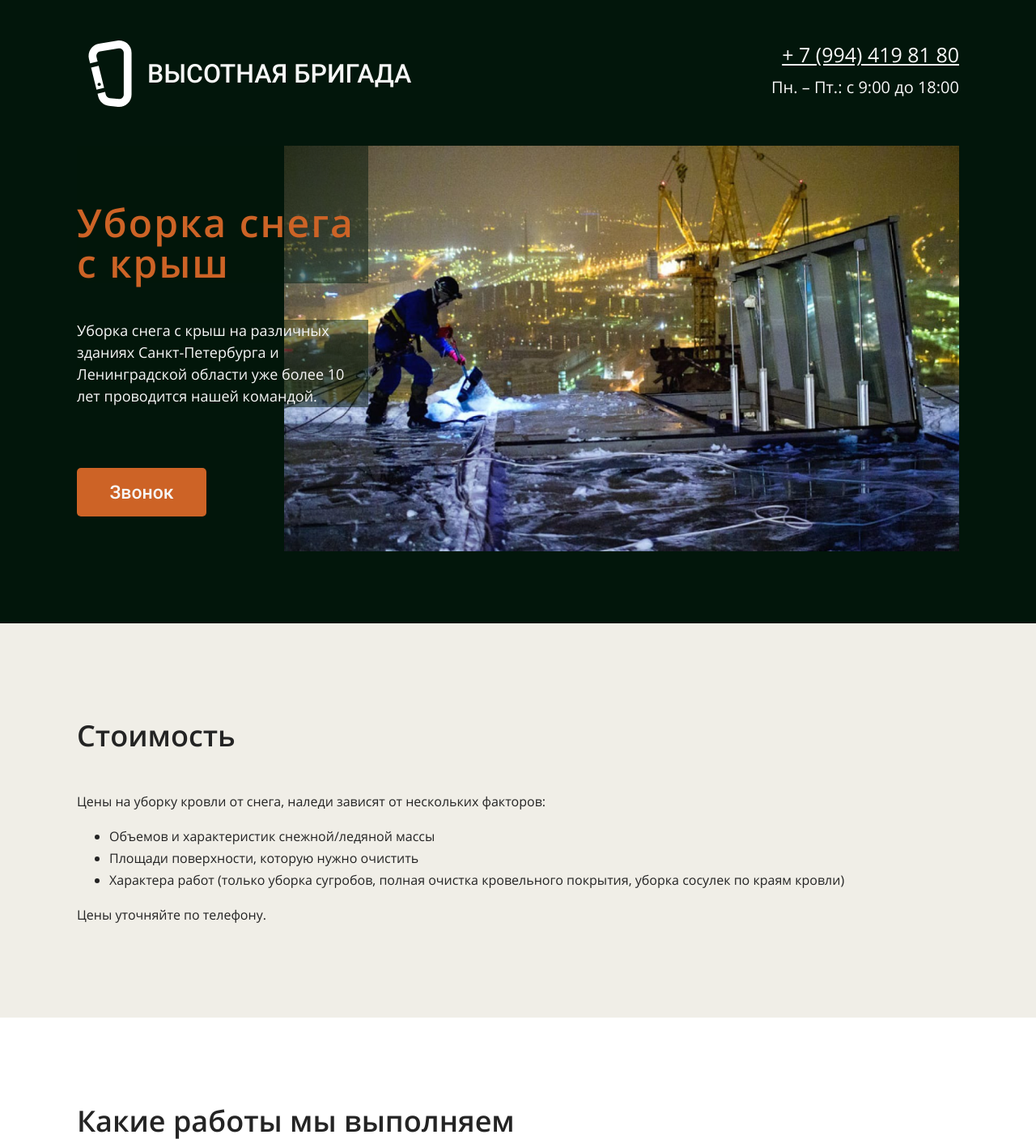
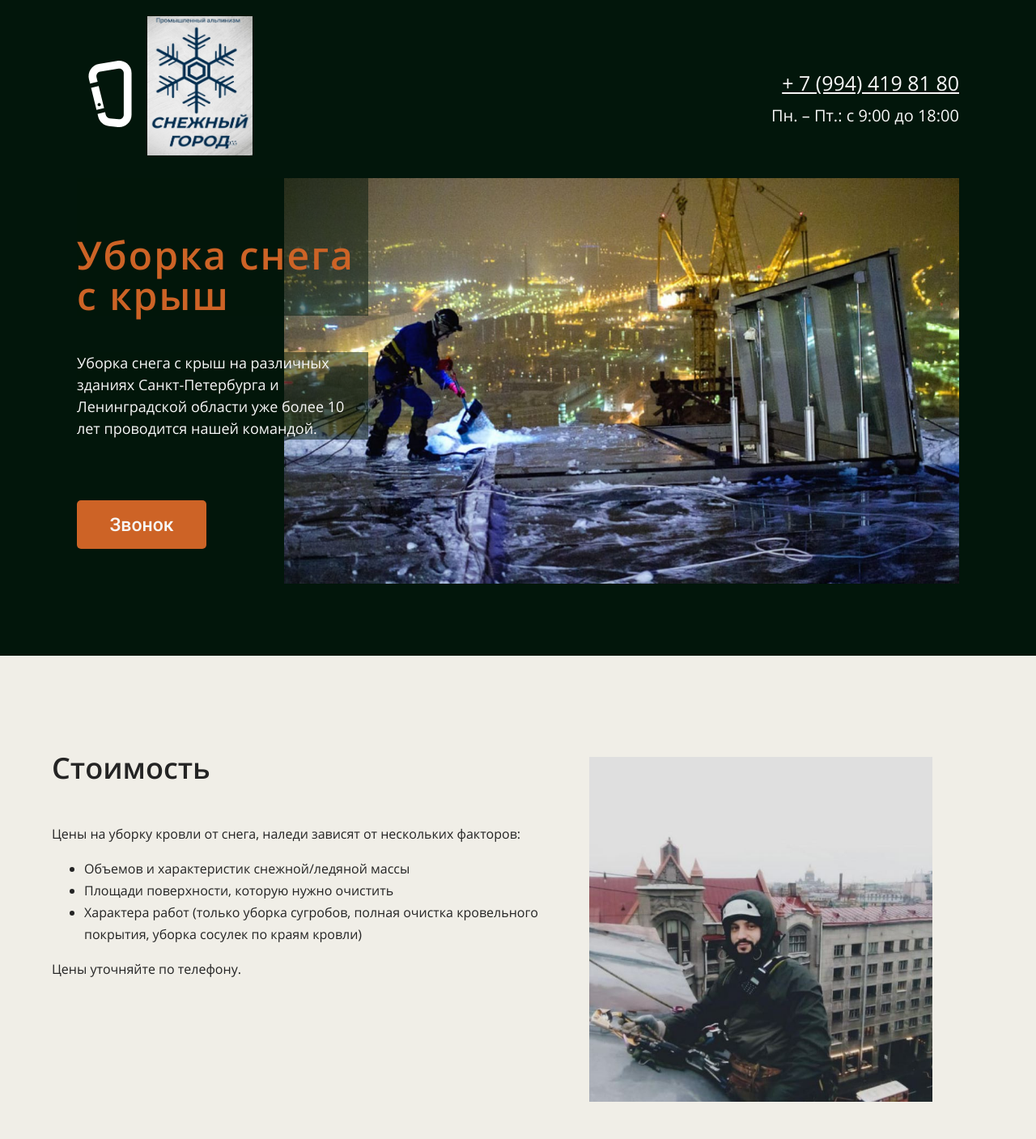
Before and after one commit to unstoo/vysotnaya-brigada, a plain HTML site: page index.html in a window 1280 px wide. Shown: the top 1407 px of the page at 81% size. Drawn offline with Linux system fonts and the light colour scheme.

Commit message:
feat: sashas updates

```diff
--- a/css/style.css
+++ b/css/style.css
@@ -62,7 +62,9 @@ h3 {
   /* identical to box height */
   text-align: center;
   /* font-light */
-  color: #F7F7F7; }
+  color: #F7F7F7;
+  cursor: pointer;
+}
 
 .visually-hidden {
   position: absolute;
@@ -83,8 +85,8 @@ h3 {
   -webkit-box-align: start;
       -ms-flex-align: start;
           align-items: flex-start;
-  height: 180px;
-  padding-top: 50px;
+  height: 220px;
+  padding-top: 20px;
   padding-left: 95px;
   padding-right: 95px;
   background-color: #02160B;
@@ -98,10 +100,15 @@ h3 {
       -ms-flex-align: center;
           align-items: center; }
 
+
 .companyLogo {
   width: 82px;
   height: 82px;
   margin-right: 5px; }
+  .companyLogo2 {
+    width: 130px;
+    height: 172px;
+    margin-right: 5px; }
 
 .companyName {
   font-family: Roboto, sans-serif;
@@ -122,7 +129,9 @@ h3 {
           flex-direction: column;
   -webkit-box-align: end;
       -ms-flex-align: end;
-          align-items: flex-end; }
+          align-items: flex-end;
+        margin: auto 0;
+      }
 
 .phone {
   margin-bottom: 10px; }
@@ -133,6 +142,24 @@ h3 {
 
 .time {
   font-size: 20px; }
+
+  .pricesGrid {
+    display: flex;
+    padding-top: 125px;
+  }
+
+  .pricesGrid--left {
+    margin-right: 2vw;
+  }
+
+  .pricesGrid--right {
+    margin-right: 5vw;
+
+  }
+
+  .pricesImage {
+    width: 100%;
+  }
 
 @media only screen and (max-width: 800px) {
   .header {
@@ -149,7 +176,7 @@ h3 {
     -webkit-box-pack: start;
         -ms-flex-pack: start;
             justify-content: flex-start;
-    height: 225px;
+    height: 255px;
     padding-top: 25px;
     padding-left: 15px;
     padding-right: 15px; }
@@ -220,6 +247,14 @@ h3 {
   position: relative;
   z-index: 10; }
 
+  @media only screen and (max-width: 960px) {
+  .pricesGrid {
+    flex-direction: column;
+    padding-top: 58px;
+    margin-bottom: 55px;
+  }
+}
+
 @media only screen and (max-width: 800px) {
   .jumbo {
     display: -webkit-box;
@@ -257,12 +292,13 @@ h3 {
 
 .prices {
   background-color: #F0EEE7;
-  padding-left: 95px;
+  padding-left: 5vw;
+  padding-right: 5vw;
   line-height: 27px;
   padding-bottom: 97px; }
 
+
 .pricesHeading {
-  padding-top: 125px;
   margin-bottom: 55px;
   font-family: Open Sans;
   font-style: normal;
@@ -276,9 +312,12 @@ h3 {
     padding-right: 15px;
     line-height: 27px;
     padding-bottom: 87px; }
+    .pricesGrid {
+      padding-top: 58px;
+      margin-bottom: 55px;
+    }
   .pricesHeading {
-    padding-top: 58px;
-    margin-bottom: 55px;
+
     font-family: Open Sans;
     font-style: normal;
     font-weight: bold;
@@ -288,8 +327,8 @@ h3 {
             padding-inline-start: 20px; } }
 
 .services {
-  padding-left: 95px;
-  padding-right: 95px;
+  padding-left: 5vw;
+  padding-right: 5vw;
   background-color: #FFF; }
 
 .servicesHeading {
--- a/index.html
+++ b/index.html
@@ -27,7 +27,7 @@
             </svg>
 
         </div>
-        <div class="companyName">Высотная бригада</div>
+        <div class="companyName"><img class="companyLogo2" src="img/logo.jpg" alt="логотип"></div>
       </div>
       <div class="headerStroke"></div>
       <div class="headerRightCol">
@@ -43,7 +43,9 @@
     <section class="jumbo">
       <h1 class="jumboHeader">Уборка снега с крыш</h1>
       <p class="jumboText">Уборка снега с крыш на различных зданиях Санкт-Петербурга и Ленинградской области уже более 10 лет проводится нашей командой.</p>
+      <a href="tel:+79944198180">
         <button class="CTA jumboButton">Звонок</button>
+      </a>
       <picture class="jumboImage">
         <source media="(max-width: 800px)" srcset="img/jumbo-mobile.png">
         <img src="img/jumbo.png" alt="Альпинист чистит снег с крыши небоскреба">
@@ -51,6 +53,8 @@
     </section>
 
     <section class="prices">
+      <div class="pricesGrid">
+        <div class="pricesGrid--left">
           <h2 class="pricesHeading">Стоимость</h2>
           <p>Цены на уборку кровли от снега, наледи зависят от нескольких факторов:</p>
           <ul class="pricesList">
@@ -59,6 +63,13 @@
             <li>Характера работ (только уборка сугробов, полная очистка кровельного покрытия, уборка сосулек по краям кровли)</li>
           </ul>
           <p>Цены уточняйте по телефону.</p>
+
+        </div>
+        <div class="pricesGrid--right">
+          <img src="img/alp.jpg" alt="Альпинист на крыше" class="pricesImage"/>
+
+        </div>
+      </div>
     </section>
 
     <section class="services">
@@ -93,7 +104,9 @@
 
     <footer class="footer">
       <div class="footerLeftCol">
+        <a href="tel:+79944198180">
           <button class="CTA">Звонок</button>
+        </a>
       </div>
       <div class="footerRightCol">
         <span class="phone">
```
Also changed, not shown: img/alp.jpg (added), img/logo.jpg (added). Lines whose indentation alone changed are shown as unchanged.
